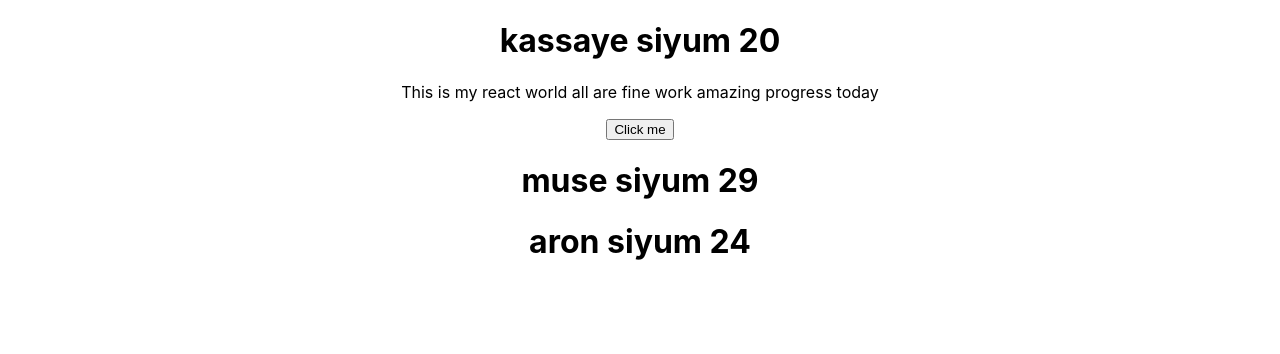
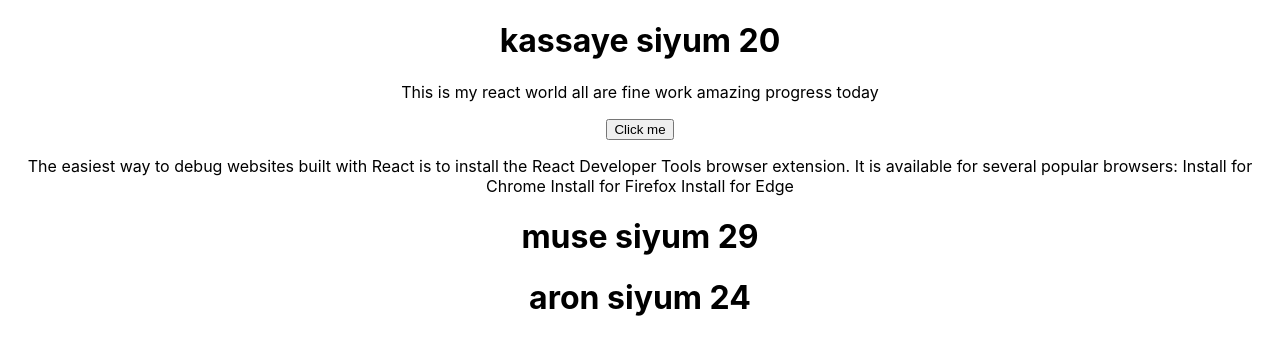
Before and after one commit to kasaye23/sms-spa, a React (Create React App) app: page / in a window 1280 px wide. Shown: the top 354 px of the page. Built offline with nearby package versions, Linux system fonts and the light colour scheme.

Commit message:
now add also paragraph fine work

```diff
--- a/src/App.js
+++ b/src/App.js
@@ -13,6 +13,11 @@ function App() {
       <Fullname name="kassaye" Age="20">
         <p>This is my react world all are fine work amazing progress today</p>
          <button>Click me </button>
+         <p>The easiest way to debug websites built with React is to install the React Developer Tools browser extension. It is available for several popular browsers:
+
+Install for Chrome
+Install for Firefox
+Install for Edge</p>
          </Fullname>
       <Fullname name="muse"Age="29"/>
       <Fullname name="aron"Age="24"/>
```
